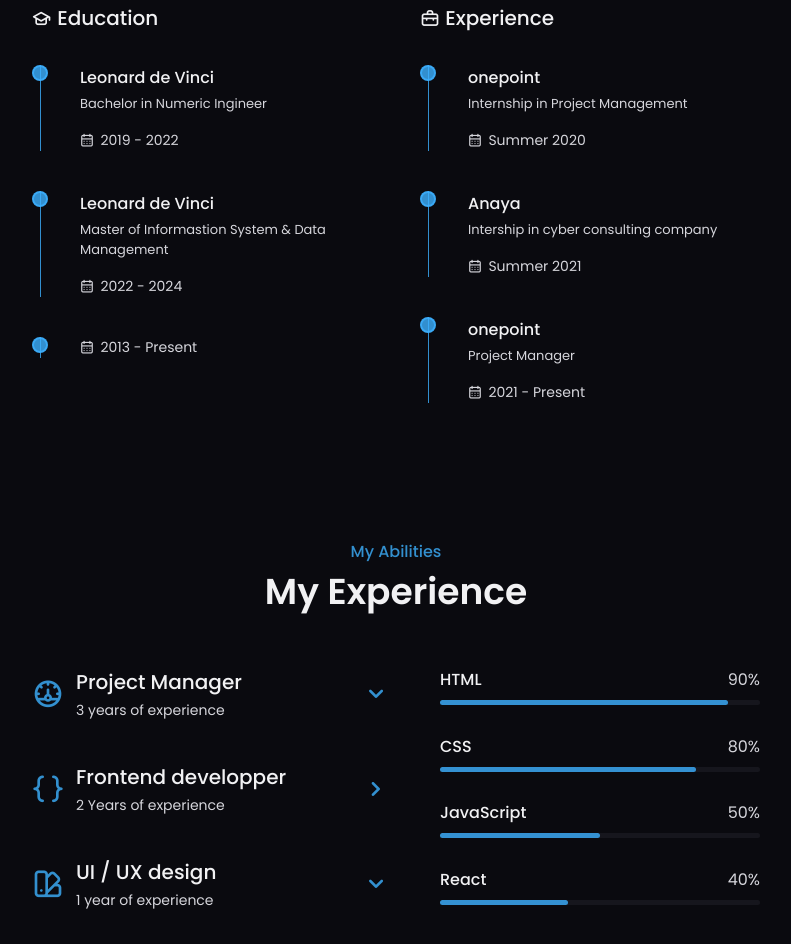
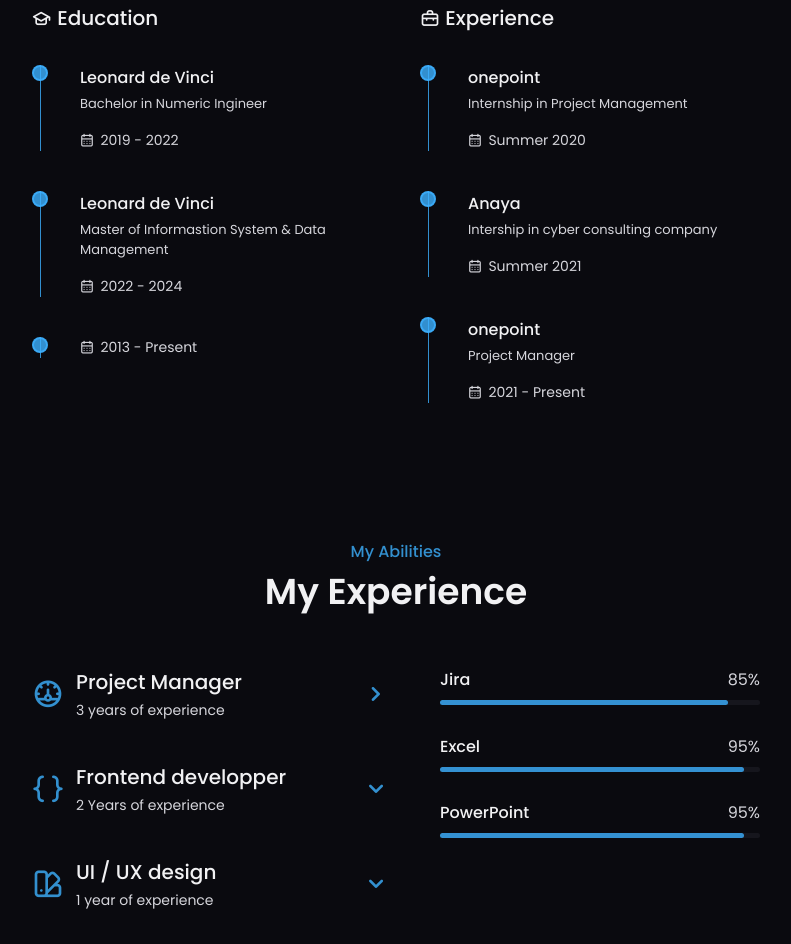
Before and after one commit to Tibob92/Portfolio, a plain HTML site: page index.html in a window 1280 px wide. Shown: the part 1670-2614 px from the top of the page, without its empty margins (294-1085 px from the left). Drawn offline with nearby package versions, Linux system fonts and the light colour scheme.

Commit message:
Fix skills__active par défaut

```diff
--- a/index.html
+++ b/index.html
@@ -237,7 +237,7 @@
             <div class="skills__container container grid">
                 <div class="skills__tabs">
 
-                    <div class="skills__header" data-target="#project">
+                    <div class="skills__header skills__active" data-target="#project">
                         <i class="uil uil-dashboard skills__icon"></i>
 
                         <div>
@@ -248,7 +248,7 @@
                         <i class="uil uil-angle-down skills__arrow"></i>
                     </div>
 
-                    <div class="skills__header skills__active" data-target="#frontend">
+                    <div class="skills__header" data-target="#frontend">
                         <i class="uil uil-brackets-curly skills__icon"></i>
 
                         <div>
@@ -273,7 +273,7 @@
 
                 <div class="skills__content">
 
-                    <div class="skills__group" data-content id="project">
+                    <div class="skills__group skills__active" data-content id="project">
                         <div class="skills__list grid">
                             <div class="skills__data">
                                 <div class="skills__titles">
@@ -310,7 +310,7 @@
                         </div>
                     </div>
 
-                    <div class="skills__group skills__active" data-content id="frontend">
+                    <div class="skills__group" data-content id="frontend">
                         <div class="skills__list grid">
                             <div class="skills__data">
                                 <div class="skills__titles">
```
